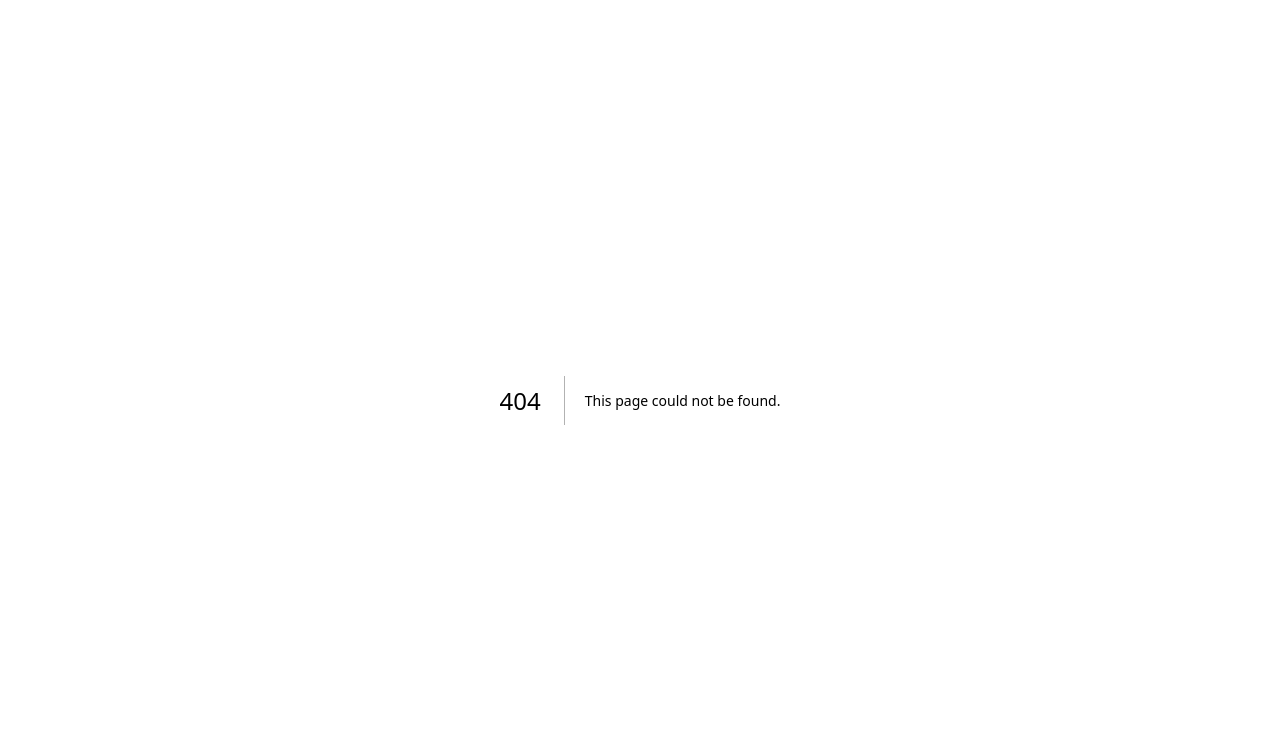
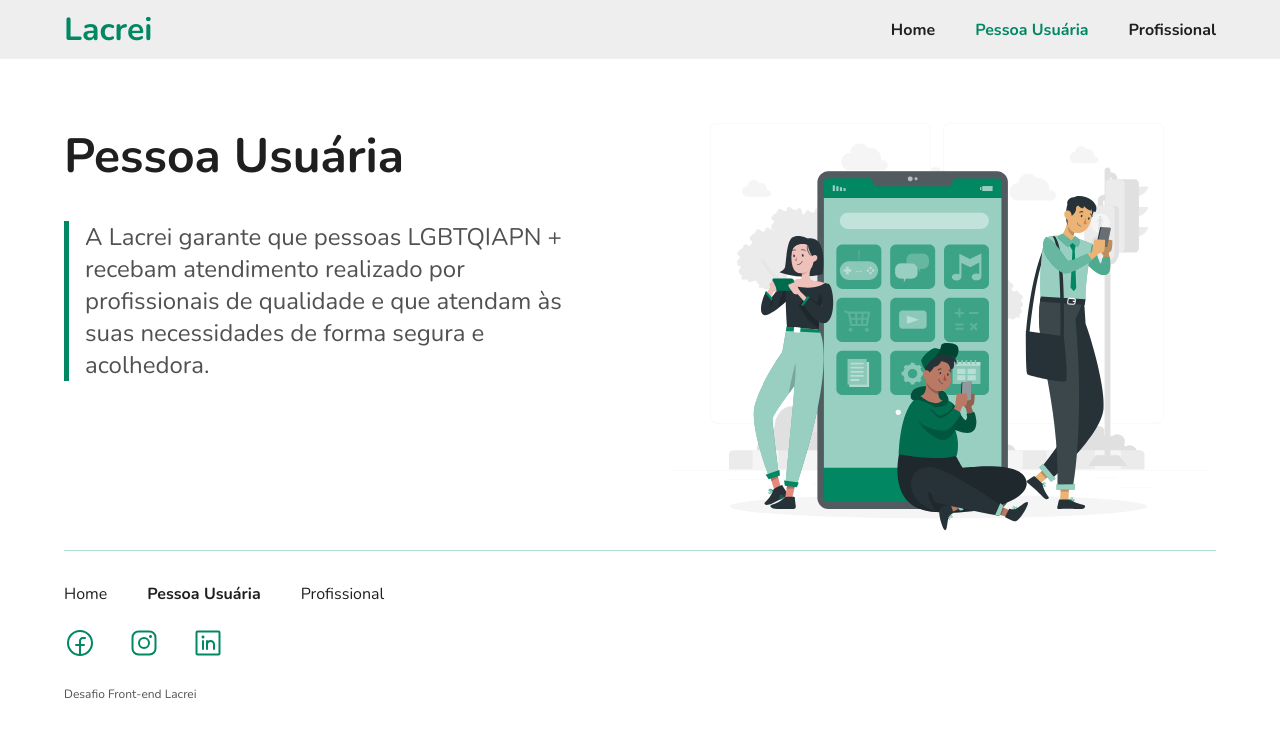
Before and after one commit to geovanasilva/desafio-lacrei, a Next.js app: page /user-person in a window 1280 px wide. Before the commit this address had no page. Shown: the top 736 px of the page. Built offline with nearby package versions, Linux system fonts and the light colour scheme.

Commit message:
feat: pro and user person pages

```diff
--- /dev/null
+++ b/src/pages/user-person.tsx
@@ -0,0 +1,28 @@
+import Head from "next/head";
+import Header from "@/components/Header";
+import Main from "@/components/Main";
+import Footer from "@/components/Footer";
+import guysTypingMobile from "@/assets/guys-typing-mobile.svg";
+
+export default function Home() {
+  return (
+    <>
+      <Head>
+        <title>Desafio Lacrei</title>
+        <meta
+          name="description"
+          content="Site desenvolvido para concorrer a uma vaga no Lacrei Saúde"
+        />
+        <meta name="viewport" content="width=device-width, initial-scale=1" />
+      </Head>
+      <Header />
+      <Main
+        title="Pessoa Usuária"
+        isHomePage={false}
+        image={guysTypingMobile}
+        alt=""
+      />
+      <Footer />
+    </>
+  );
+}
```
Also changed, not shown: src/pages/profissional-person.tsx (added, +28 -0 lines).
